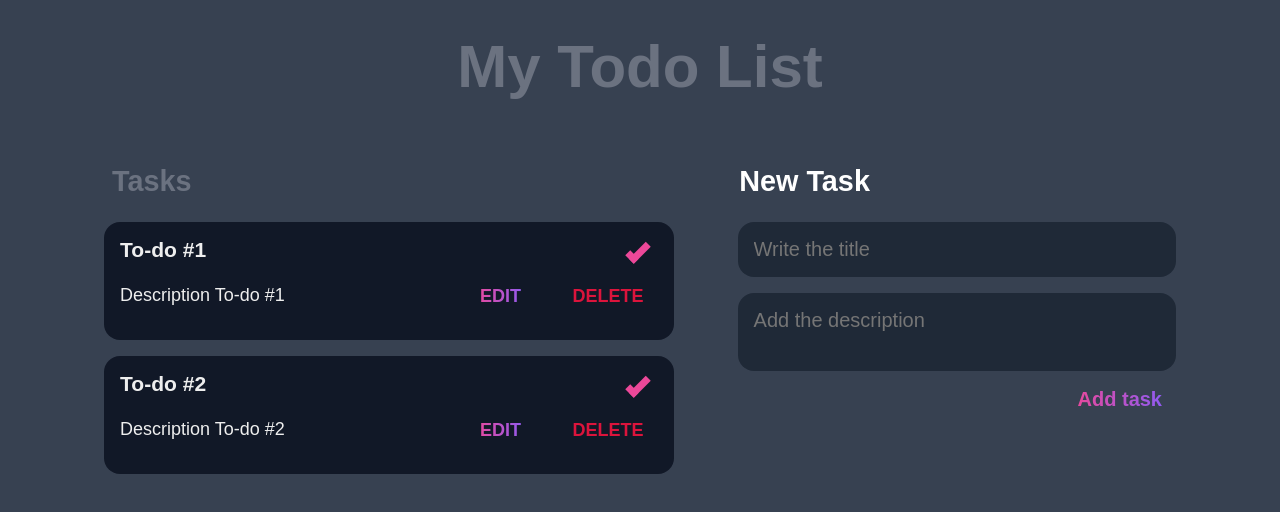
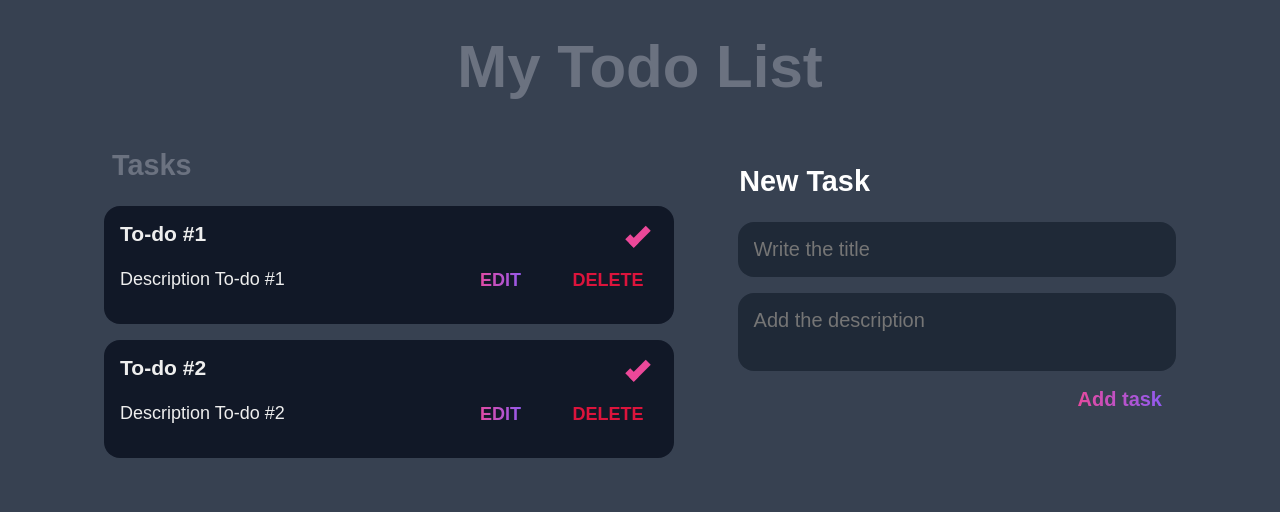
Before and after one commit to noravers/Todo-app, a React (Create React App) app: page / in a window 1280 px wide. Shown: the top 512 px of the page. Built offline with nearby package versions, Linux system fonts and the light colour scheme.

Commit message:
'padding fixed'

```diff
--- a/src/components/Form.css
+++ b/src/components/Form.css
@@ -24,7 +24,7 @@
 
 .contentForm {
     display: flex;
-    margin-bottom: 1rem;
+    margin-bottom: 0rem;
     padding: 0rem 1rem;
 
 }
--- a/src/components/ToDoList.css
+++ b/src/components/ToDoList.css
@@ -1,5 +1,7 @@
 .todo-Container-title {
-    padding: 1rem 1rem;
+    padding: 1rem;
+    margin-top: 0;
+    padding-top: 0;
     width: 100%;
     font-size: 1.2rem;
     color: var(--gray);
```
